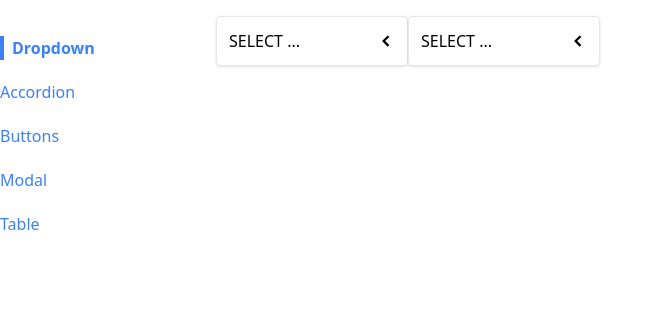
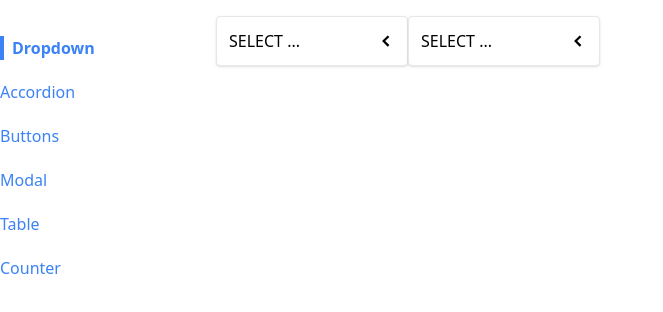
Before and after one commit to Mahyab/sideBarFundementalE, a React (Create React App) app: page / in a window 1280 px wide. Shown: the top 312 px of the page, without its empty margins (0-663 px from the left). Built offline with nearby package versions, Linux system fonts and the light colour scheme.

Commit message:
add counter sidebar and route

```diff
--- a/src/App.js
+++ b/src/App.js
@@ -6,6 +6,7 @@ import ButtonPage from "./pages/ButtonPage";
 import Sidebar from "./Components/Sidebar";
 import ModalPage from "./pages/ModalPage";
 import TablePage from "./pages/TablePage";
+import CounterPage from "./pages/CounterPage";
 export default function App() {
 
     return(
@@ -27,6 +28,9 @@ export default function App() {
                 <Route path="/table">
                     <TablePage/>
                 </Route>
+                <Route path="/counter">
+                    <CounterPage initailValue={10}/>
+                </Route>
             </div>
         </div>
     )
--- a/src/Components/Sidebar.js
+++ b/src/Components/Sidebar.js
@@ -5,7 +5,8 @@ export default function Sidebar() {
         {label: "Accordion", path: "/accordion"},
         {label: "Buttons", path: "/buttons"},
         {label: "Modal", path: "/modal"},
-        {label:"Table" , path:"/table"}
+        {label:"Table" , path:"/table"},
+        {label: "Counter" , path:"/counter"}
     ]
     const renderLinks = links.map((link) => {
         return <Link className="mt-5 " key={link.label} to={link.path} activeClassName="font-bold border-l-4 border-blue-500 pl-2">{link.label}</Link>
```
